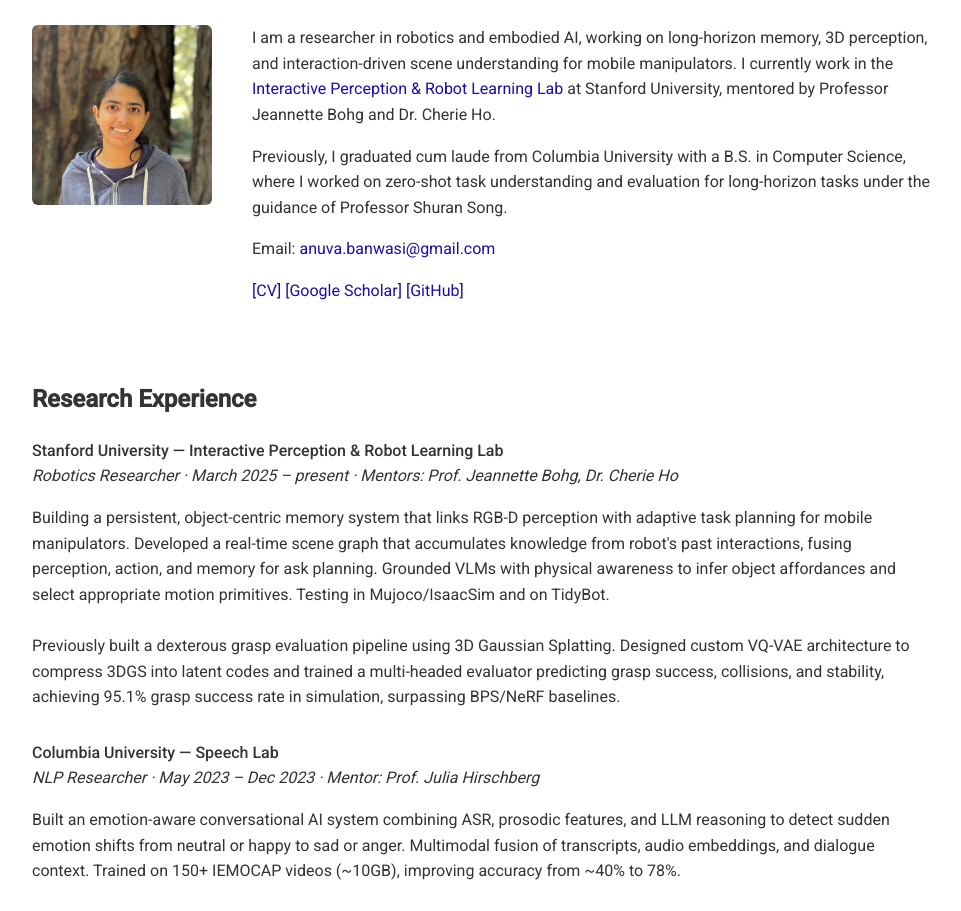
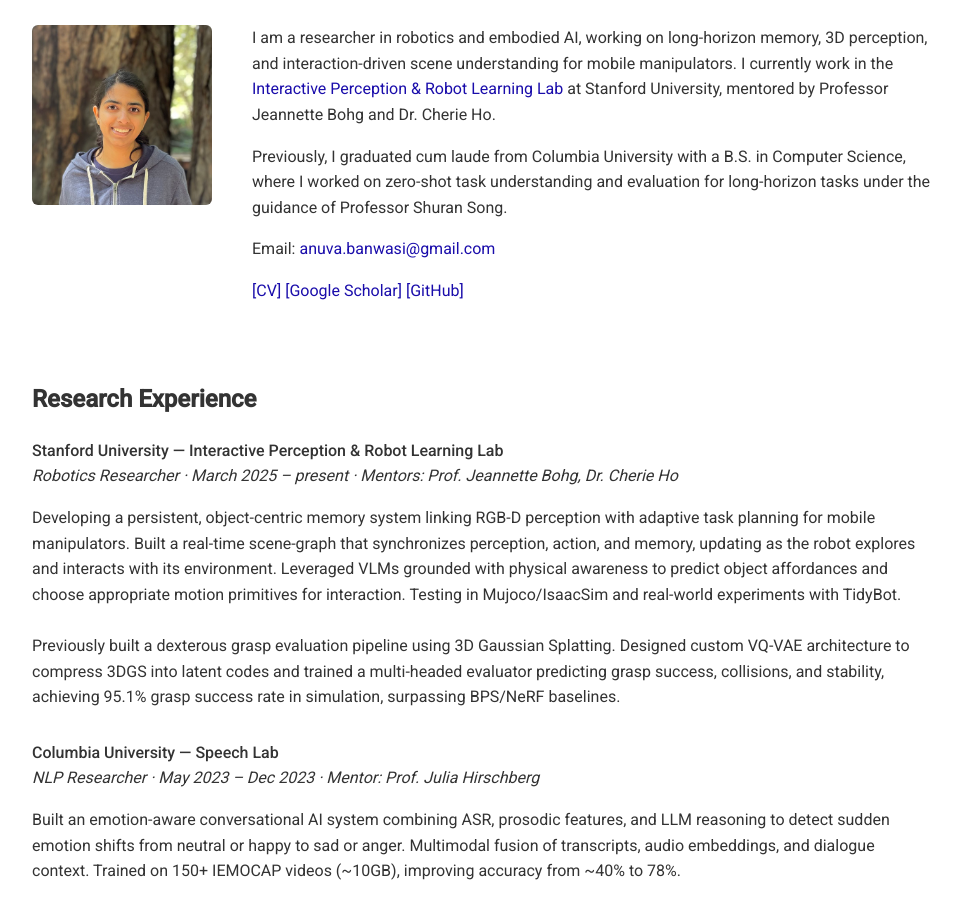
Before and after one commit to anuvabanwasi/anuvabanwasi.github.io, a plain HTML site: page index.html in a window 1280 px wide. Shown: the part 106-1017 px from the top of the page, without its empty margins (158-1119 px from the left). Drawn offline with Linux system fonts and the light colour scheme.

```diff
--- a/index.html
+++ b/index.html
@@ -148,7 +148,7 @@
       <div class="exp-title">Stanford University — Interactive Perception & Robot Learning Lab</div>
       <div class="exp-role">Robotics Researcher · March 2025 – present · Mentors: Prof. Jeannette Bohg, Dr. Cherie Ho</div>
       <p>
-        Building a persistent, object-centric memory system that links RGB-D perception with adaptive task planning for mobile manipulators. Developed a real-time scene graph that accumulates knowledge from robot's past interactions, fusing perception, action, and memory for ask planning. Grounded VLMs with physical awareness to infer object affordances and select appropriate motion primitives. Testing in Mujoco/IsaacSim and on TidyBot.
+        Developing a persistent, object-centric memory system linking RGB-D perception with adaptive task planning for mobile manipulators. Built a real-time scene-graph that synchronizes perception, action, and memory, updating as the robot explores and interacts with its environment. Leveraged VLMs grounded with physical awareness to predict object affordances and choose appropriate motion primitives for interaction. Testing in Mujoco/IsaacSim and real-world experiments with TidyBot.
         <br><br>
         Previously built a dexterous grasp evaluation pipeline using 3D Gaussian Splatting. Designed custom VQ-VAE architecture to compress 3DGS into latent codes and trained a multi-headed evaluator predicting grasp success, collisions, and stability, achieving 95.1% grasp success rate in simulation, surpassing BPS/NeRF baselines.
       </p>
```
